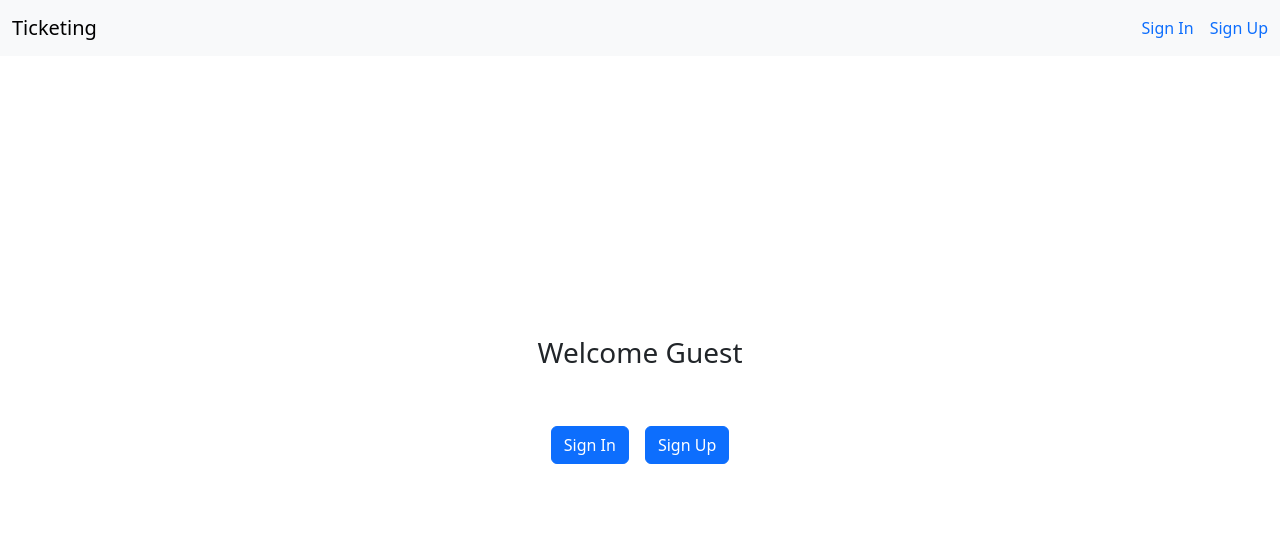
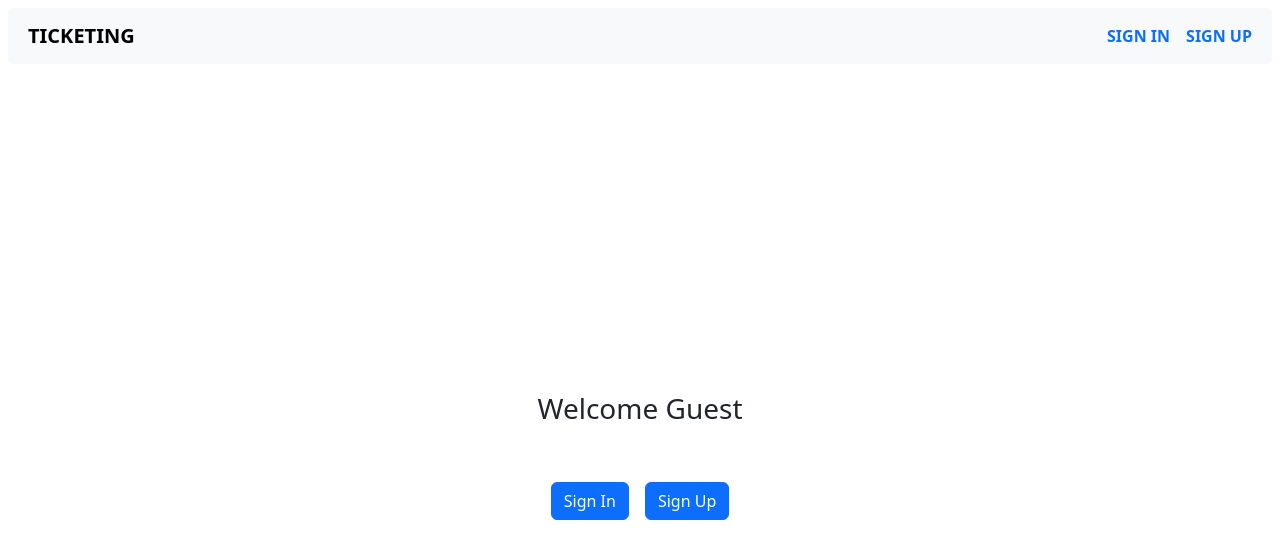
Before and after one commit to MuhdHanish/microservice_tutorials, a Next.js app in the folder intermediate_project/client/: page / in a window 1280 px wide. Shown: the top 558 px of the page. Built offline with nearby package versions, Linux system fonts and the light colour scheme; no server answers.

Commit message:
style: updated layout style and navbar style

```diff
--- a/intermediate_project/client/components/navbar.jsx
+++ b/intermediate_project/client/components/navbar.jsx
@@ -12,27 +12,27 @@ export const Navbar = ({ user }) => {
         });
     }
     return (
-        <nav className="navbar navbar-expand-lg navbar-light bg-light fixed-top">
+        <nav className="navbar navbar-expand-lg navbar-light bg-light fixed-top rounded-2 m-2 px-2">
             <div className="container-fluid">
-                <Link href="/" className="navbar-brand">
+                <Link href="/" className="navbar-brand text-uppercase fw-bold">
                     Ticketing
                 </Link>
-                <div className="d-flex">
+                <div className="d-flex align-items-center">
                     {user ? (
                         <button
                             disabled={loading}
                             type="button"
-                            className="text-danger outline-none border-0 bg-transparent"
+                            className="text-danger outline-none border-0 bg-transparent text-uppercase fw-bold"
                             onClick={onSignOut}
                         >
                             Sign Out
                         </button>
                     ) : (
                         <>
-                            <Link href="/auth/signin" className="text-primary text-decoration-none me-3">
+                            <Link href="/auth/signin" className="text-primary text-decoration-none me-3 text-uppercase fw-bold">
                                 Sign In
                             </Link>
-                            <Link href="/auth/signup" className="text-primary text-decoration-none">
+                            <Link href="/auth/signup" className="text-primary text-decoration-none text-uppercase fw-bold">
                                 Sign Up
                             </Link>
                         </>
--- a/intermediate_project/client/pages/_app.jsx
+++ b/intermediate_project/client/pages/_app.jsx
@@ -6,7 +6,9 @@ export default function App({ Component, pageProps, user }) {
     return (
         <div>
             <Navbar user={user} />
-            <Component user={user} {...pageProps} />
+            <div className="mt-5 pt-2">
+                <Component user={user} {...pageProps} />
+            </div>
         </div>
     );
 }
```
